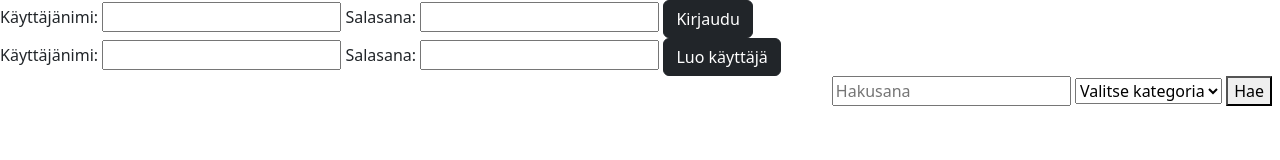
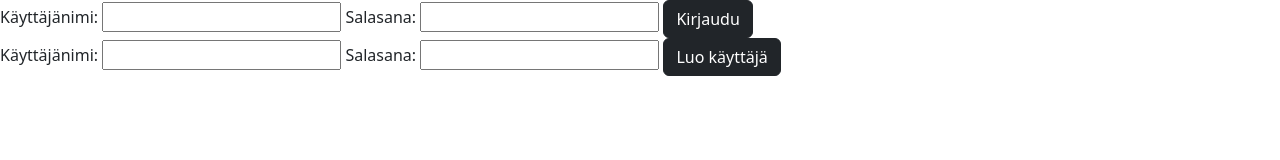
Before and after one commit to SanneJ84/ohjelmoinnin_naytto, a plain HTML site: page index.html in a window 1280 px wide. Drawn offline with nearby package versions, Linux system fonts and the light colour scheme.

Commit message:
Update index.html

```diff
--- a/index.html
+++ b/index.html
@@ -26,21 +26,6 @@
             <button onclick="tallennaTiedot()" type="button" class="btn btn-dark">Luo käyttäjä</button>
         </div>
     </div>
-
-    <div id="btns-header" class="d-none d-lg-flex flex-column align-items-end">
-
-    <div class="search-container mx-2">
-        <input type="text" class="theme2" id="searchKeyword" placeholder="Hakusana">
-        <select id="searchCategory" class="theme2">
-            <option value="">Valitse kategoria</option>
-            <option value="laitteet">Laitteet</option>
-            <option value="vaatteet">Vaatteet</option>
-            <option value="oppikirjat">Oppikirjat</option>
-            <option value="muut">Muut</option>
-        </select>
-        <button class="theme2" onclick="filterListings()">Hae</button>
-    </div>
-</div>
     <script src="script.js"></script>
 </body>
 </html>
```
